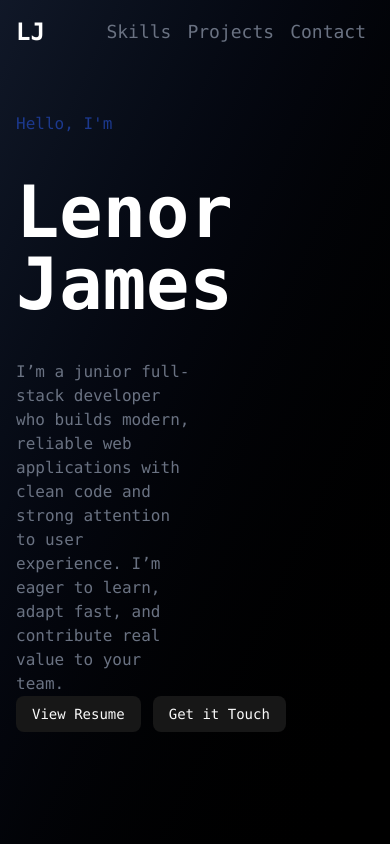
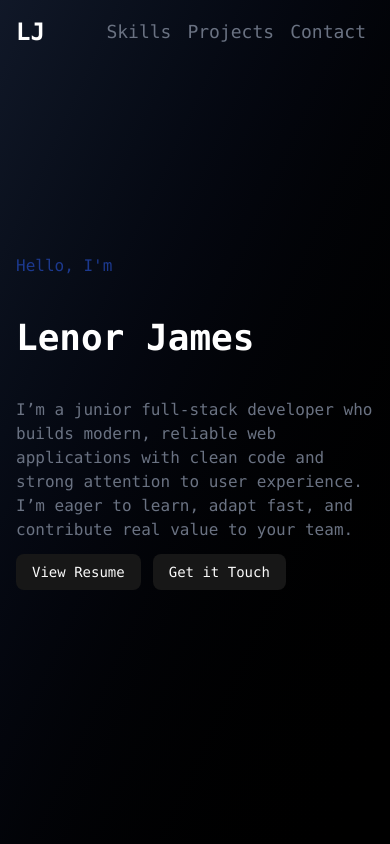
Before and after one commit to RenoaJamezu/JameroLenor, a React (Vite) app: page / in a window 390 px wide. Shown: the top 844 px of the page. Built offline with nearby package versions, Linux system fonts and the light colour scheme; a web font is replaced by a local one.

Commit message:
feat: enhance responsiveness of Contact and Hero components

```diff
--- a/src/pages/dashboard/Contact.tsx
+++ b/src/pages/dashboard/Contact.tsx
@@ -33,7 +33,7 @@ export default function Contact() {
       <h1 className="text-4xl text-white">Contact</h1>
       <p className="text-gray-500">If you'd like to contact me, you can reach me using the following methods.</p>
 
-      <div className="grid grid-cols-2 gap-5">
+      <div className="grid md:grid-cols-2 gap-5">
         {contacts.map(({ name, title, link, icon }) => (
           <div className="bg-neutral-900/30 backdrop-blur-sm backdrop-saturate-150 border border-neutral-500 rounded-lg p-4 flex items-center gap-2 min-w-35 sm:min-w-40 shadow-sm hover:scale-105 hover:border-neutral-50 transition-transform max-w-full">
             <a href={link} target="_blank" className="w-full">
--- a/src/pages/dashboard/Hero.tsx
+++ b/src/pages/dashboard/Hero.tsx
@@ -6,8 +6,8 @@ export default function Hero() {
       <div>
         <div className="space-y-10">
           <p className="text-blue-900 font-medium">Hello, I'm</p>
-          <h1 className="text-white font-bold text-7xl">Lenor James</h1>
-          <p className="text-gray-500 font-medium w-1/2">I’m a junior full-stack developer who builds modern, reliable web applications with clean code and strong attention to user experience. I’m eager to learn, adapt fast, and contribute real value to your team.</p>
+          <h1 className="text-white font-bold text-4xl md:text-7xl">Lenor James</h1>
+          <p className="text-gray-500 font-medium md:w-1/2 mb-3">I’m a junior full-stack developer who builds modern, reliable web applications with clean code and strong attention to user experience. I’m eager to learn, adapt fast, and contribute real value to your team.</p>
         </div>
 
         <div className="space-x-3">
```
